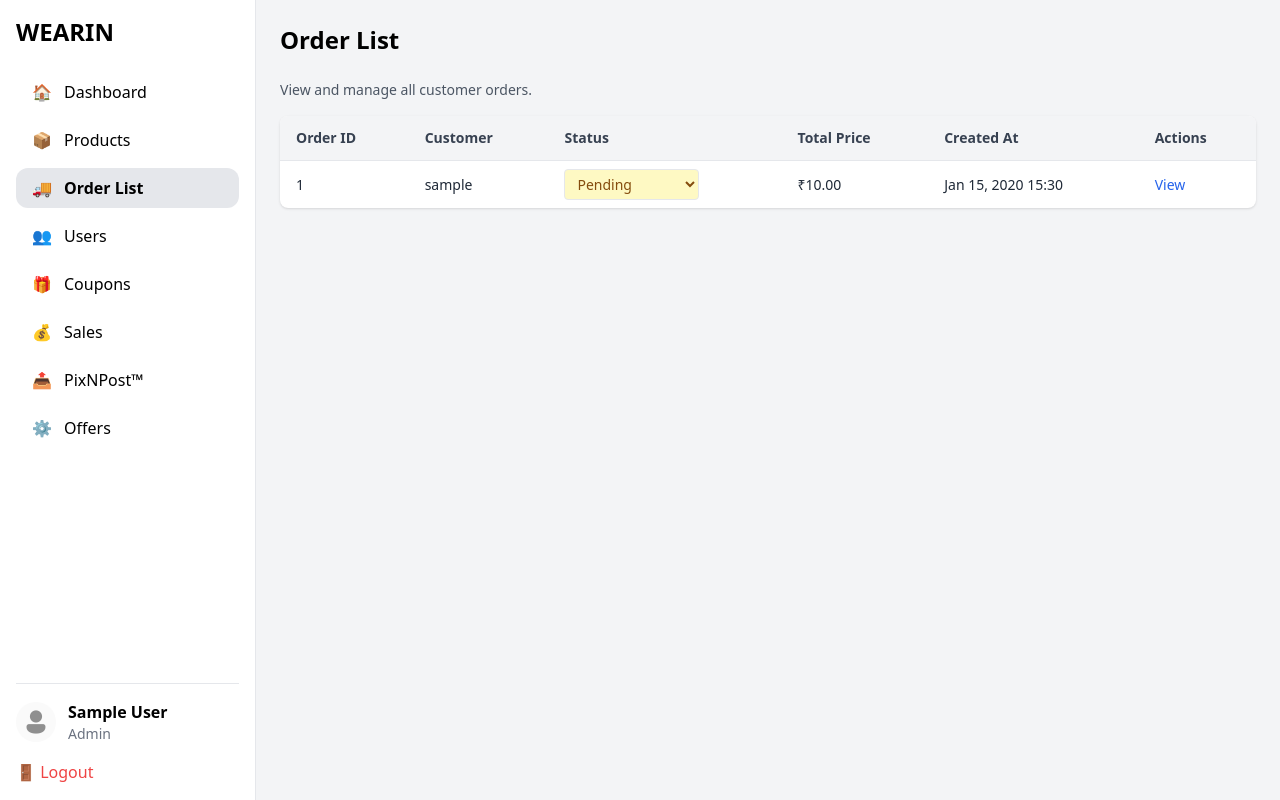
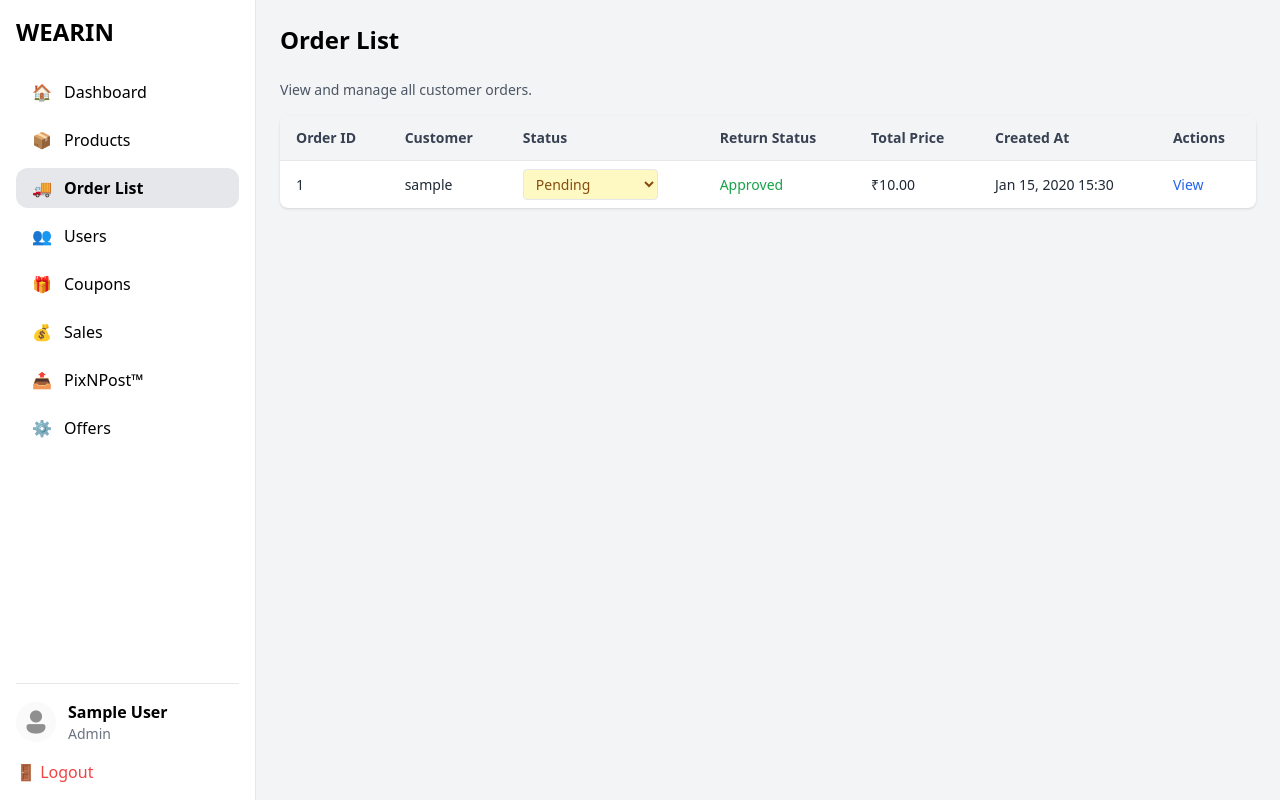
Before and after one commit to shaheershat/wearin-ecommerce, a Django app: page /dashboard/orders/ in a window 1280 px wide. Run offline with Django 4.2, Linux system fonts and the light colour scheme; a user stored in the database is signed in; tables that the repository leaves empty hold one stand-in row (values such as "Sample post"); some libraries are stand-ins or nearby versions.

Commit message:
Return request updated and creted wallet

```diff
--- a/config/urls.py
+++ b/config/urls.py
@@ -39,6 +39,10 @@ urlpatterns = [
     path('dashboard/sales/', admin_views.admin_sales_view, name='admin_sales'),
     path('dashboard/sales/export-excel/', admin_views.export_sales_excel_view, name='export_sales_excel'),
     path('dashboard/sales/export-pdf/', admin_views.export_sales_pdf, name='export_sales_pdf'),
+    path('orders/<int:order_id>/approve-return/', admin_views.approve_return_view, name='admin_approve_return'),
+    path('orders/<int:order_id>/reject-return/', admin_views.reject_return_view, name='admin_reject_return'),
+
+
 
 
     # --- Coupon Management ---
--- a/core/models.py
+++ b/core/models.py
@@ -4,6 +4,21 @@ from cloudinary.models import CloudinaryField
 from django.utils import timezone
 from django.contrib.auth import get_user_model
 from decimal import Decimal
+
+class WalletTransaction(models.Model):
+    wallet = models.ForeignKey('Wallet', on_delete=models.CASCADE, related_name='transactions')
+    TRANSACTION_TYPE_CHOICES = (
+        ('credit', 'Credit'),
+        ('debit', 'Debit'),
+        ('refund', 'Refund'),
+    )
+    transaction_type = models.CharField(max_length=10, choices=TRANSACTION_TYPE_CHOICES)
+    amount = models.DecimalField(max_digits=10, decimal_places=2)
+    reason = models.CharField(max_length=255, blank=True, null=True)
+    created_at = models.DateTimeField(auto_now_add=True)
+
+    def __str__(self):
+        return f"{self.transaction_type.capitalize()} ₹{self.amount} for {self.wallet.user.username}"
 
 User = get_user_model()
 
@@ -115,8 +130,20 @@ class Order(models.Model):
     ('COD', 'Cash on Delivery'),
     ('Razorpay', 'Razorpay'),
     ]
+    RETURN_STATUS_CHOICES = [
+    ('None', 'None'),
+    ('Requested', 'Requested'),
+    ('Approved', 'Approved'),
+    ('Rejected', 'Rejected'),
+    ]
+    return_status = models.CharField(
+    max_length=10,
+    choices=RETURN_STATUS_CHOICES,
+    default='None'
+    )
 
     payment_method = models.CharField(max_length=20, choices=PAYMENT_METHOD_CHOICES, default='COD')
+    return_status = models.CharField(max_length=10, choices=RETURN_STATUS_CHOICES, default='None')
 
     user = models.ForeignKey(User, on_delete=models.CASCADE)
     address = models.ForeignKey(Address, on_delete=models.SET_NULL, null=True, blank=True)
@@ -143,10 +170,18 @@ class Order(models.Model):
         return f"Order #{self.id} by {self.user.username}"
 
 class OrderItem(models.Model):
+    RETURN_STATUS_CHOICES = [
+        ('None', 'None'),
+        ('Requested', 'Requested'),
+        ('Approved', 'Approved'),
+        ('Rejected', 'Rejected'),
+    ]
+
     order = models.ForeignKey(Order, on_delete=models.CASCADE, related_name='items')
     product = models.ForeignKey(Product, on_delete=models.SET_NULL, null=True)
     quantity = models.PositiveIntegerField(default=1)
     price_at_purchase = models.DecimalField(max_digits=10, decimal_places=2, blank=True, null=True)
+    return_status = models.CharField(max_length=10, choices=RETURN_STATUS_CHOICES, default='None')  # ✅ New Field
 
     def __str__(self):
         product_name = self.product.name if self.product else "N/A"
@@ -156,6 +191,7 @@ class OrderItem(models.Model):
         if not self.pk and self.product:
             self.price_at_purchase = self.product.price
         super().save(*args, **kwargs)
+
 
 class Cart(models.Model):
     user = models.OneToOneField(User, on_delete=models.CASCADE, related_name='cart')
--- a/core/templates/admin_panel/order_list.html
+++ b/core/templates/admin_panel/order_list.html
@@ -24,6 +24,7 @@
         <th class="px-4 py-3 text-left">Order ID</th>
         <th class="px-4 py-3 text-left">Customer</th>
         <th class="px-4 py-3 text-left">Status</th>
+        <th class="px-4 py-3 text-left">Return Status</th>
         <th class="px-4 py-3 text-left">Total Price</th>
         <th class="px-4 py-3 text-left">Created At</th>
         <th class="px-4 py-3 text-left">Actions</th>
@@ -45,6 +46,30 @@
             </select>
           </form>
         </td>
+        <td class="px-4 py-2">
+          {% if order.return_status %}
+            <span class="text-sm font-medium
+              {% if order.return_status == 'Requested' %}text-yellow-600
+              {% elif order.return_status == 'Approved' %}text-green-600
+              {% elif order.return_status == 'Rejected' %}text-red-600
+              {% else %}text-gray-600{% endif %}">
+              {{ order.return_status }}
+            </span>
+
+            {% if order.return_status == 'Requested' %}
+              <form method="POST" action="{% url 'admin_approve_return' order.id %}" class="inline">
+                {% csrf_token %}
+                <button class="ml-2 text-green-600 hover:underline text-sm">Approve</button>
+              </form>
+              <form method="POST" action="{% url 'admin_reject_return' order.id %}" class="inline">
+                {% csrf_token %}
+                <button class="ml-2 text-red-600 hover:underline text-sm">Reject</button>
+              </form>
+            {% endif %}
+          {% else %}
+            <span class="text-sm text-gray-400 italic">—</span>
+          {% endif %}
+        </td>
         <td class="px-4 py-2">₹{{ order.total_price }}</td>
         <td class="px-4 py-2">{{ order.created_at|date:"M d, Y H:i" }}</td>
         <td class="px-4 py-2 space-x-2 whitespace-nowrap">
@@ -53,7 +78,7 @@
       </tr>
       {% empty %}
       <tr>
-        <td colspan="6" class="text-center text-gray-500 py-4">No orders available.</td>
+        <td colspan="7" class="text-center text-gray-500 py-4">No orders available.</td>
       </tr>
       {% endfor %}
     </tbody>
--- a/core/views/admin_views.py
+++ b/core/views/admin_views.py
@@ -25,7 +25,45 @@ from io import BytesIO
 from django.http import HttpResponse
 from django.db.models.functions import TruncDay, TruncMonth
 from reportlab.pdfgen import canvas
-from core.models import Order
+from core.models import Order, WalletTransaction, Wallet
+
+
+@admin_login_required
+def approve_return_view(request, order_id):
+    order = get_object_or_404(Order, id=order_id)
+    if order.return_status != 'Requested':
+        messages.error(request, 'Invalid return state.')
+        return redirect('admin_order_list')
+
+    order.return_status = 'Approved'
+    order.status = 'Returned'
+
+    # Refund to wallet
+    wallet, _ = Wallet.objects.get_or_create(user=order.user)
+    wallet.credit(order.total_price)
+    WalletTransaction.objects.create(
+        wallet=wallet,
+        transaction_type='refund',
+        amount=order.total_price,
+        reason=f"Refund for returned Order #{order.id}"
+    )
+    order.save()
+
+    messages.success(request, 'Return approved and wallet refunded.')
+    return redirect('admin_order_list')
+
+@admin_login_required
+def reject_return_view(request, order_id):
+    order = get_object_or_404(Order, id=order_id)
+    if order.return_status != 'Requested':
+        messages.error(request, 'Invalid return state.')
+        return redirect('admin_order_list')
+
+    order.return_status = 'Rejected'
+    order.save()
+
+    messages.warning(request, 'Return request rejected.')
+    return redirect('admin_order_list')
 
 @require_POST
 def create_category(request):
@@ -127,7 +165,7 @@ def admin_login_view(request):
 
             request._is_admin_session = True  # for middleware tracking
 
-            # 🔴 Manually create response to set cookie
+            # Manually create response to set cookie
             response = redirect('admin_dashboard')
 
             response.set_cookie(
```
Also changed, not shown: core/admin.py (+55 -25 lines), core/templates/user/main/profile.html (+33 -1 lines), core/views/user_views.py (+42 -5 lines), core/migrations/0026_wallet.py (added), core/migrations/0027_wallettransaction.py (added), core/migrations/0028_order_return_status_orderitem_return_status.py (added).
